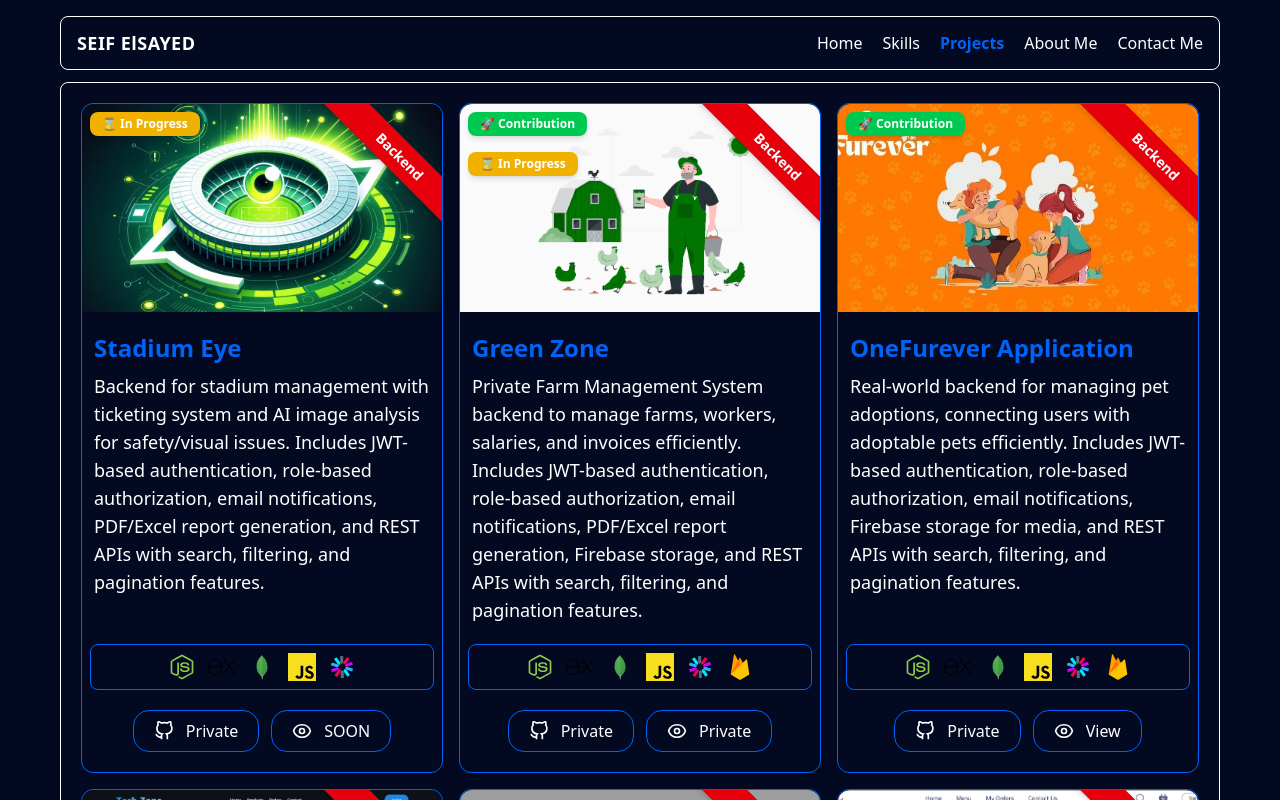
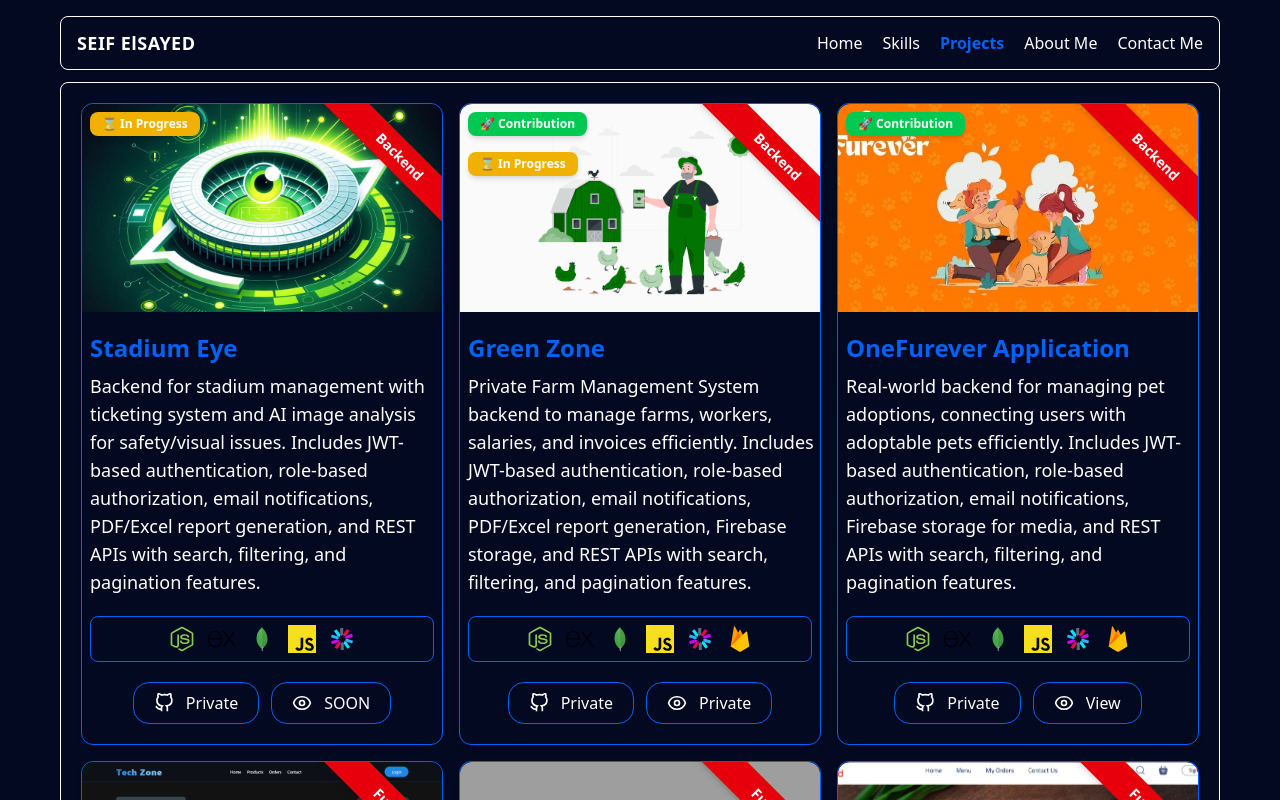
Before and after one commit to seif-el-sayed1/Protfolio-2, a React (Vite) app: page /projects in a window 1280 px wide. Shown: the top 800 px of the page. Built offline with nearby package versions, Linux system fonts and the light colour scheme; grey boxes are pictures that could not be loaded.

Commit message:
Improve project info layout by adjusting padding for better readability

```diff
--- a/src/pages/Projects.jsx
+++ b/src/pages/Projects.jsx
@@ -81,7 +81,7 @@ export const Projects = () => {
                         />
 
                         {/* Project Info */}
-                        <div className='mb-5 px-3 flex-1'>
+                        <div className='mb-5 pl-2 pr-1 flex-1'>
                             <h2 className='mb-2 text-[var(--secondary-color)] text-2xl font-bold'>{project.title}</h2>
                             {project.description && <p className='text-white text-lg'>{project.description}</p>}
                         </div>
```
